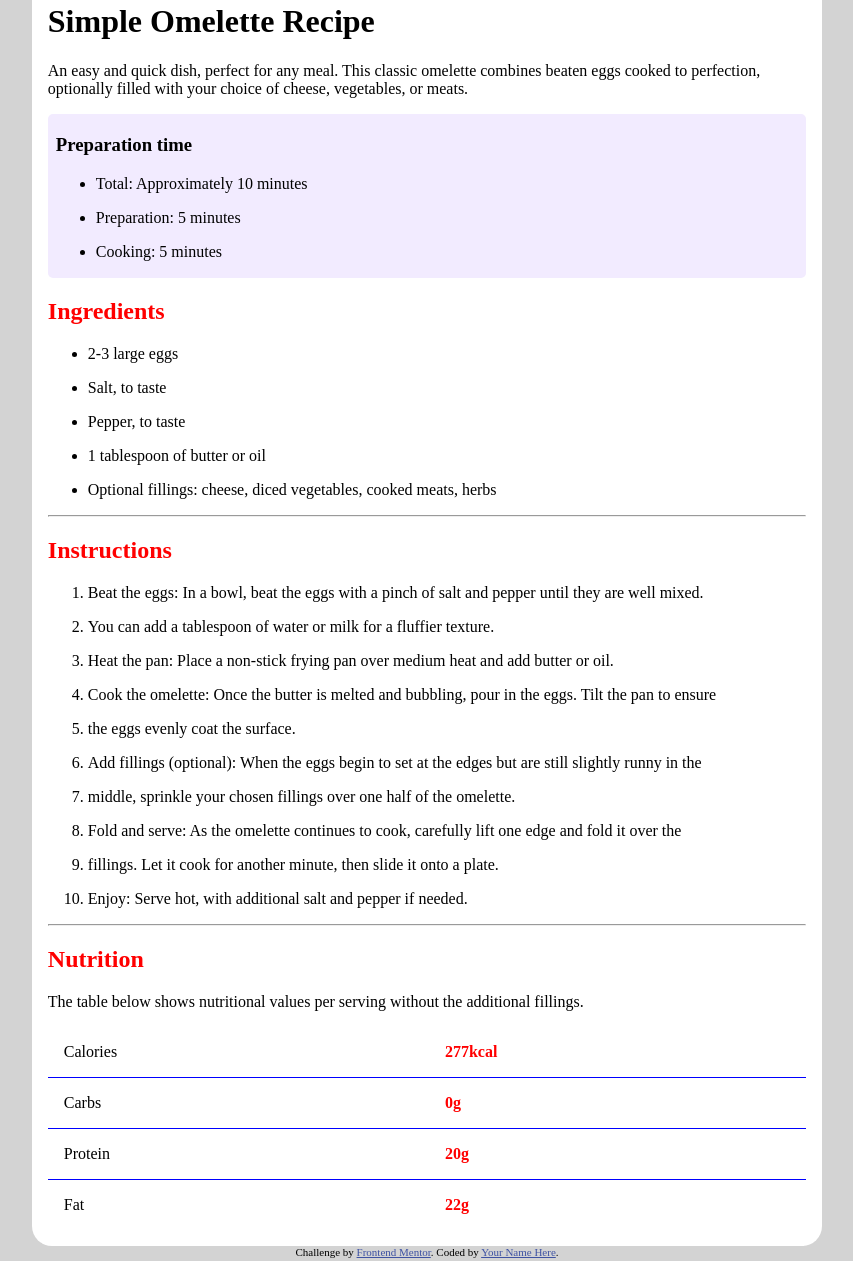
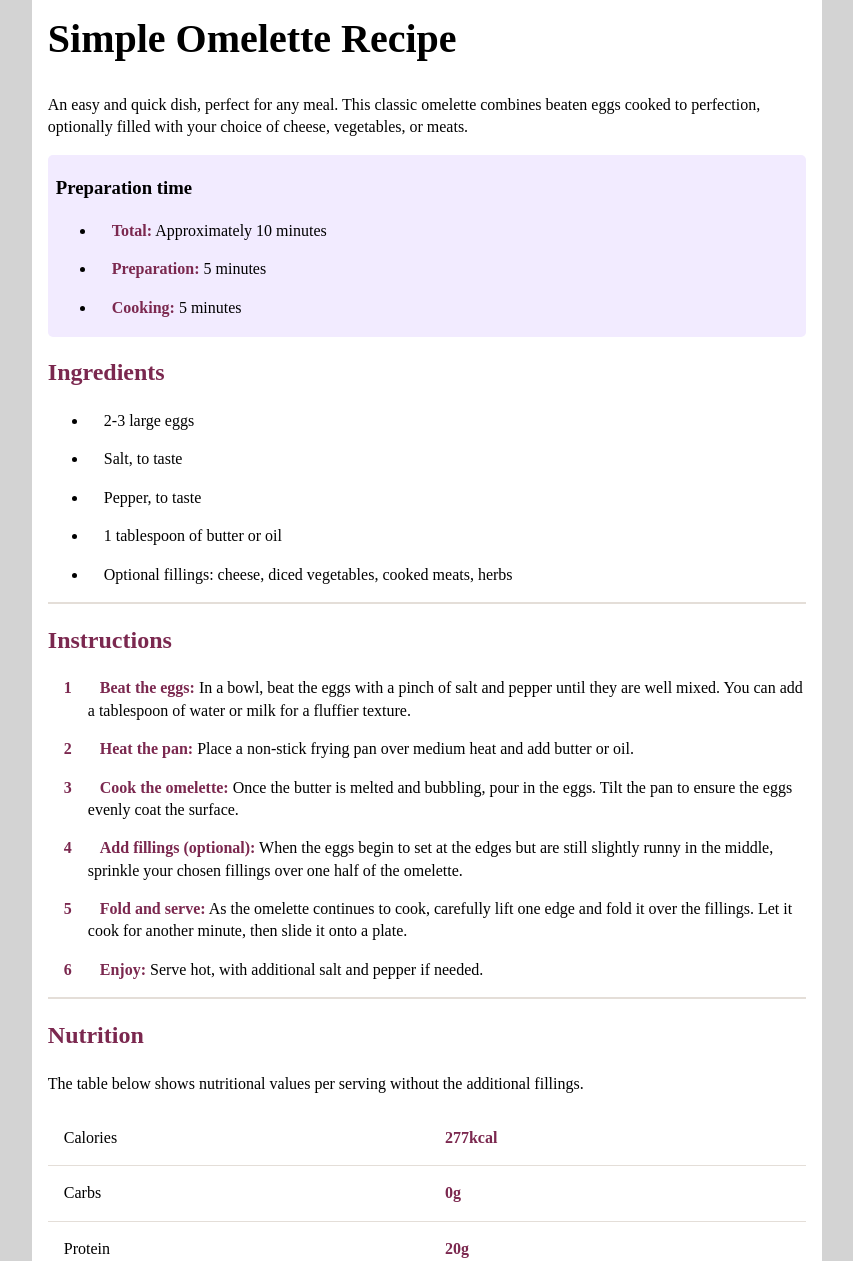
Before and after one commit to Airme1/omelette, a plain HTML site: page index.html in a window 1280 px wide. Shown: the part 393-1654 px from the top of the page, without its empty margins (213-1066 px from the left). Drawn offline with Linux system fonts and the light colour scheme.

```diff
--- a/index.html
+++ b/index.html
@@ -16,13 +16,37 @@
 
     <!-- Feel free to remove these styles or customise in your own stylesheet 👍 -->
     <style>
+
+      :root{
+        --Stone-100: hsl(30, 54%, 90%);
+        --Stone-150: hsl(30, 18%, 87%);
+        --Stone-600: hsl(30, 10%, 34%);
+        --Stone-900: hsl(24, 5%, 18%);
+        --Rose-800: hsl(332, 51%, 32%);
+        --Rose-50: hsl(330, 100%, 98%);
+
+      }
+
+
+
       body{
         background: lightgray;
+        font-weight: 400;
+        font-size: 1rem;
+        line-height: 1.4;
       }
 
       .image, img{
         width: 100%;
         border-radius: 20px;
+      }
+
+      h1{
+        font-size: 2.5rem;
+      }
+
+      hr{
+        border: 1px solid var(--Stone-150);
       }
 
       .container {
@@ -43,8 +67,12 @@
         margin-bottom: 1rem;
       }
 
+      ul li{
+        padding-left: 1rem;
+      }
+
       table, tr{
-        border: 1px solid blue;
+        border: 1px solid var(--Stone-150);
         border-collapse: collapse;
         padding: 1rem;
         /* text-align: center; */
@@ -71,13 +99,40 @@
       }
 
       tr td:nth-child(2){
-        color: red;
+        color: var(--Rose-800);
         font-weight: 800;
       }
 
       .subhead{
-        color: red;
+        color: var(--Rose-800);
         font-weight: 800;
+      }
+
+      .rose{
+        color: var(--Rose-800);
+      }
+
+      li .rose{
+        font-weight: 700;
+      }
+
+      ol{
+        list-style: none;
+        counter-reset: item;
+      }
+
+      ol li{
+        counter-increment: item;
+        /* margin-left: 2rem; */
+      }
+
+      ol li::before{
+        content: counter(item);
+        position: relative;
+        right: 1.5rem;
+        font-weight: 800;
+        color: var(--Rose-800);
+        /* margin-right: 3rem; */
       }
 
       .attribution {
@@ -86,6 +141,12 @@
       }
       .attribution a {
         color: hsl(228, 45%, 44%);
+      }
+
+      @media (max-width: 400px) {
+        .container{
+          width: 100%;
+        }
       }
     </style>
   </head>
@@ -101,9 +162,9 @@
       <section class="preparation">
         <h3>Preparation time</h3>
         <ul>
-          <li>Total: Approximately 10 minutes</li>
-          <li>Preparation: 5 minutes</li>
-          <li>Cooking: 5 minutes</li>
+          <li><span class="rose">Total:</span> Approximately 10 minutes</li>
+          <li><span class="rose">Preparation:</span> 5 minutes</li>
+          <li><span class="rose">Cooking:</span> 5 minutes</li>
         </ul>
       </section>
       <section>
@@ -123,37 +184,29 @@
         <h2 class="subhead">Instructions</h2>
         <ol>
           <li>
-            Beat the eggs: In a bowl, beat the eggs with a pinch of salt and
-            pepper until they are well mixed.
+            <span class="rose">Beat the eggs:</span> In a bowl, beat the eggs with a pinch of salt and
+            pepper until they are well mixed. You can add a tablespoon of water or milk for a fluffier texture.
           </li>
           <li>
-            You can add a tablespoon of water or milk for a fluffier texture.
-          </li>
-          <li>
-            Heat the pan: Place a non-stick frying pan over medium heat and add
+            <span class="rose">Heat the pan:</span> Place a non-stick frying pan over medium heat and add
             butter or oil.
           </li>
           <li>
-            Cook the omelette: Once the butter is melted and bubbling, pour in
-            the eggs. Tilt the pan to ensure
-          </li>
-          <li>the eggs evenly coat the surface.</li>
-          <li>
-            Add fillings (optional): When the eggs begin to set at the edges but
-            are still slightly runny in the
+            <span class="rose">Cook the omelette:</span> Once the butter is melted and bubbling, pour in
+            the eggs. Tilt the pan to ensure the eggs evenly coat the surface.
           </li>
           <li>
-            middle, sprinkle your chosen fillings over one half of the omelette.
+            <span class="rose">Add fillings (optional):</span> When the eggs begin to set at the edges but
+            are still slightly runny in the middle, sprinkle your chosen fillings over one half of the omelette.
           </li>
           <li>
-            Fold and serve: As the omelette continues to cook, carefully lift
-            one edge and fold it over the
+            <span class="rose">Fold and serve:</span> As the omelette continues to cook, carefully lift
+            one edge and fold it over the fillings. Let it cook for another minute, then slide it onto a
+            plate.
           </li>
           <li>
-            fillings. Let it cook for another minute, then slide it onto a
-            plate.
+            <span class="rose">Enjoy:</span> Serve hot, with additional salt and pepper if needed.
           </li>
-          <li>Enjoy: Serve hot, with additional salt and pepper if needed.</li>
         </ol>
       </section>
 
@@ -188,7 +241,7 @@
       Challenge by
       <a href="https://www.frontendmentor.io?ref=challenge" target="_blank"
         >Frontend Mentor</a
-      >. Coded by <a href="#">Your Name Here</a>.
+      >. Coded by <a href="https://github.com/Airme1">Emmanuel Ochoja</a>.
     </div>
   </body>
 </html>
```
